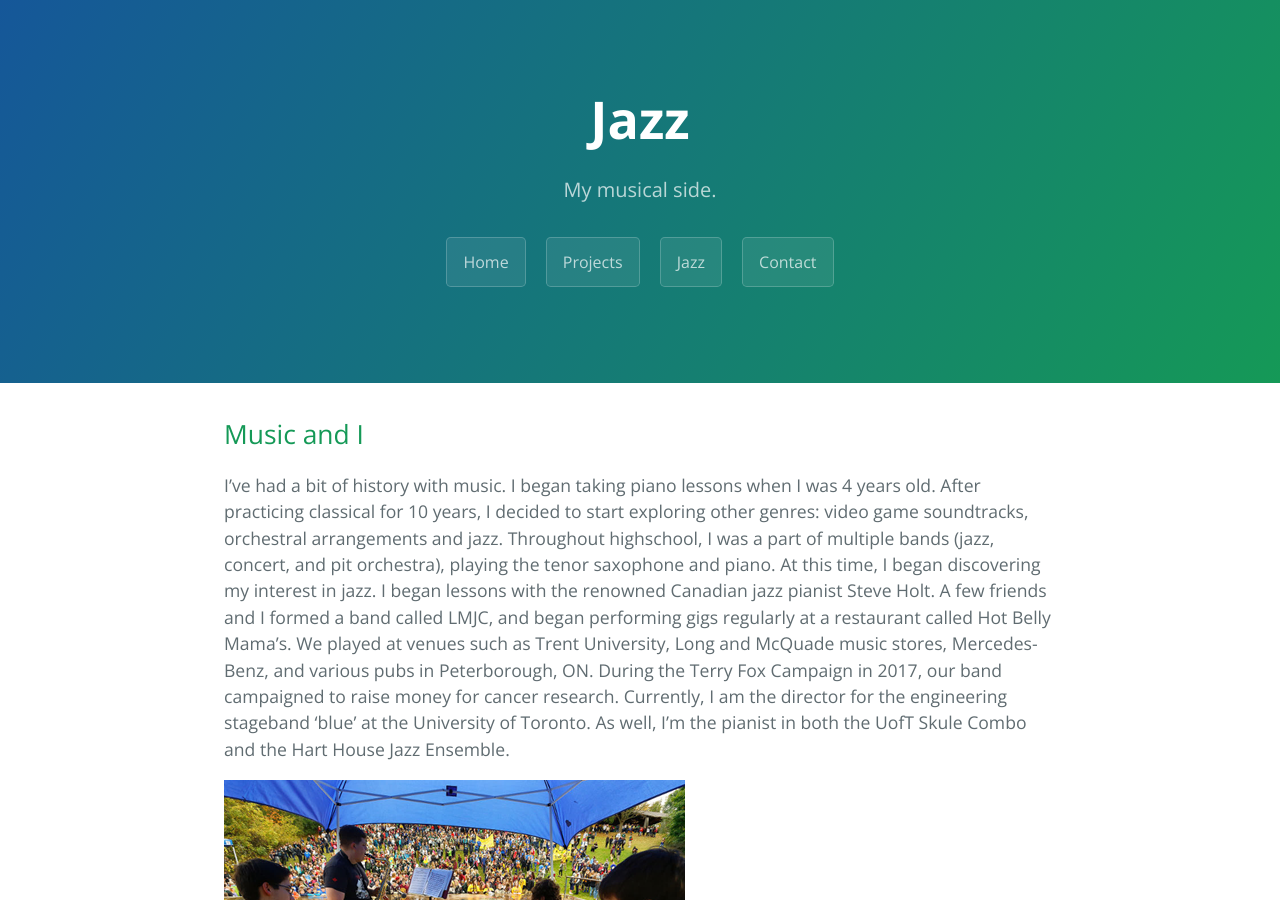
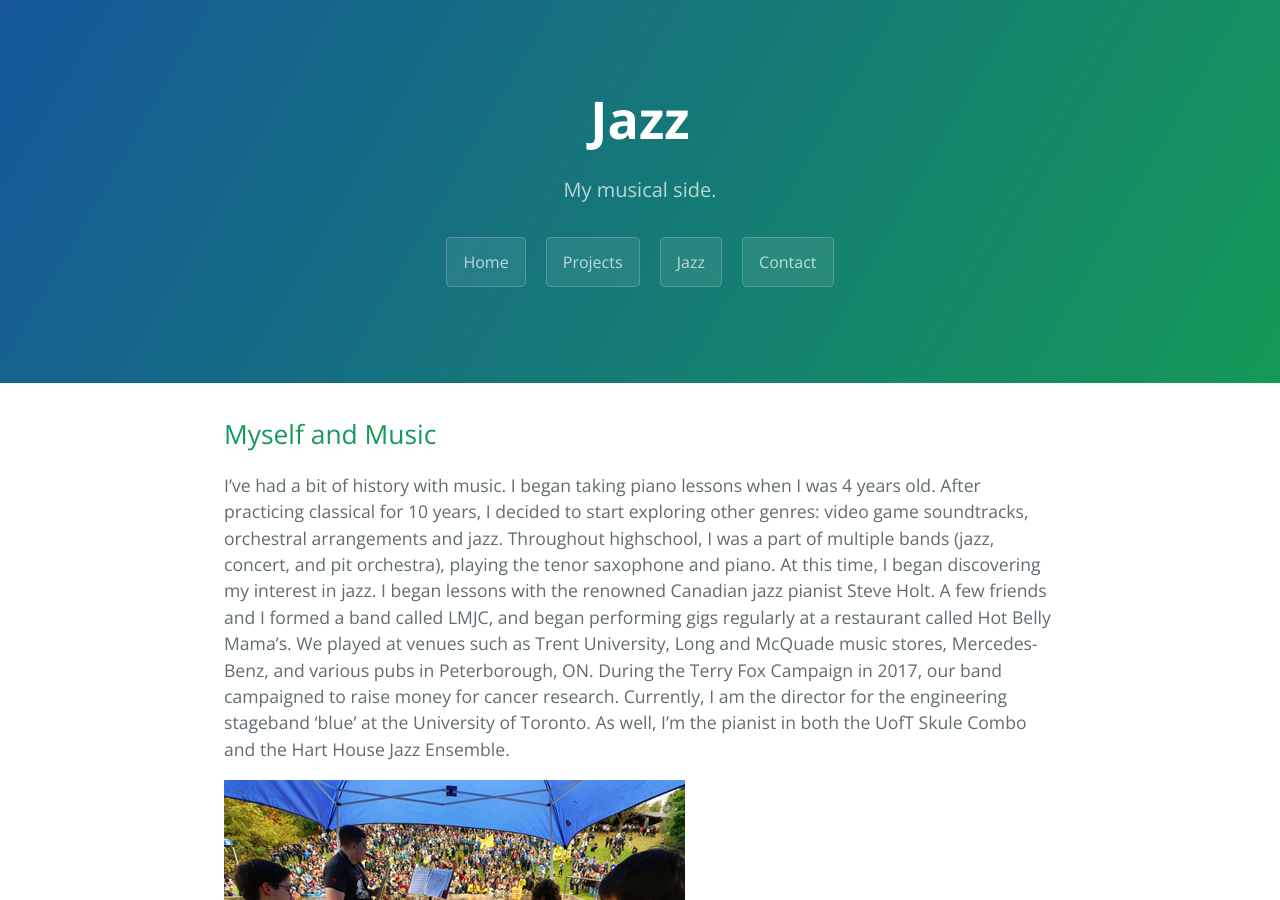
Before and after one commit to yixin0829/Cayman, a Jekyll site: the page built from jazz.md, in a window 1280 px wide and 900 px high. Built offline with Jekyll 4.4.1, drawn with Linux system fonts in a browser that asks for light colours.

Commit message:
Update jazz.md

```diff
--- a/jazz.md
+++ b/jazz.md
@@ -4,7 +4,7 @@ title: Jazz
 description: My musical side.
 ---
 
-## Music and I
+## Myself and Music
 I've had a bit of history with music. I began taking piano lessons when I was 4 years old. After practicing classical for 10 years, I decided to start exploring other genres: video game soundtracks, orchestral arrangements and jazz. Throughout highschool, I was a part of multiple bands (jazz, concert, and pit orchestra), playing the tenor saxophone and piano. At this time, I began discovering my interest in jazz. I began lessons with the renowned Canadian jazz pianist Steve Holt. A few friends and I formed a band called LMJC, and began performing gigs regularly at a restaurant called Hot Belly Mama's. We played at venues such as Trent University, Long and McQuade music stores, Mercedes-Benz, and various pubs in Peterborough, ON. During the Terry Fox Campaign in 2017, our band campaigned to raise money for cancer research. Currently, I am the director for the engineering stageband 'blue' at the University of Toronto. As well, I'm the pianist in both the UofT Skule Combo and the Hart House Jazz Ensemble.
 
 ![Terry_Fox_Jazz](/assets/Project_Pictures/Terry_Fox_Jazz.png)
```
